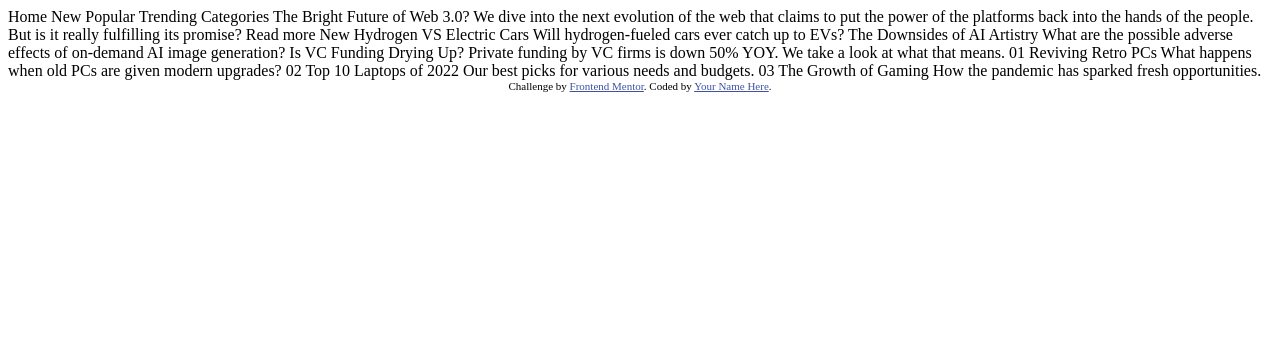
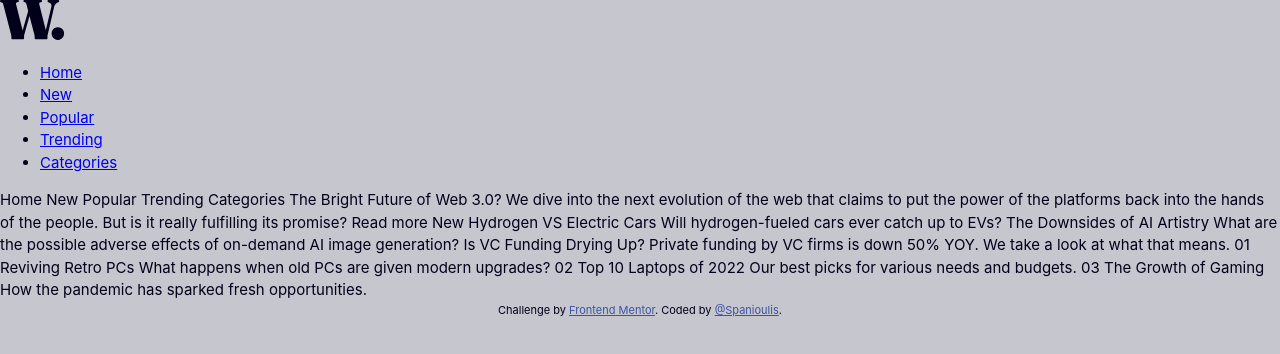
Before and after one commit to Spanioulis/news-homepage, a plain HTML site: page index.html in a window 1280 px wide. Drawn offline with Linux system fonts and the light colour scheme.

Commit message:
Add and deploy CSS reset

```diff
--- /dev/null
+++ b/assets/styles/styles.css
@@ -0,0 +1,66 @@
+:root {
+  /* Colors */
+  --soft-orange: hsl(35, 77%, 62%);
+  --soft-red: hsl(5, 85%, 63%);
+  --off-white: hsl(36, 100%, 99%);
+  --grayish-blue: hsl(233, 8%, 79%);
+  --dark-grayish-blue: hsl(236, 13%, 42%);
+  --very-dark-blue: hsl(240, 100%, 5%);
+  --clr-attributes: hsl(228, 45%, 44%);
+}
+
+*::after,
+*::before {
+  box-sizing: border-box;
+  margin: 0;
+  padding: 0;
+}
+
+body {
+  background-color: var(--grayish-blue);
+  color: var(--very-dark-blue);
+  font-family: Inter, sans-serif;
+  font-size: 15px;
+  line-height: 1.5;
+  margin: 0 auto;
+  min-height: 100dvh;
+  min-height: 100vh;
+  width: min(100%, 1440px);
+
+  -webkit-font-smoothing: antialiased;
+  -moz-osx-font-smoothing: grayscale;
+
+}
+
+h1,
+h2,
+h3,
+h4,
+h5,
+h6 {
+  text-wrap: balance;
+}
+
+p,
+li {
+  max-width: 75ch;
+  text-wrap: pretty;
+}
+
+header,
+footer,
+main,
+article,
+section {
+  container-type: inline-size;
+}
+
+/* Attributes */
+.attribution {
+  font-size: 11px;
+  text-align: center;
+
+  >a {
+    color: var(--clr-attributes)
+  }
+}
--- a/index.html
+++ b/index.html
@@ -1,20 +1,34 @@
 <!DOCTYPE html>
 <html lang="en">
+
 <head>
   <meta charset="UTF-8">
-  <meta name="viewport" content="width=device-width, initial-scale=1.0"> <!-- displays site properly based on user's device -->
+  <meta name="viewport" content="width=device-width, initial-scale=1.0">
+  <!-- displays site properly based on user's device -->
 
   <link rel="icon" type="image/png" sizes="32x32" href="./assets/images/favicon-32x32.png">
+  <link rel="stylesheet" href="../assets/styles/styles.css">
+  <title>Frontend Mentor | @Spanioulis | News homepage</title>
+</head>
 
-  <title>Frontend Mentor | News homepage</title>
+<body>
+  <header>
 
-  <!-- Feel free to remove these styles or customise in your own stylesheet 👍 -->
-  <style>
-    .attribution { font-size: 11px; text-align: center; }
-    .attribution a { color: hsl(228, 45%, 44%); }
-  </style>
-</head>
-<body>
+    <a href="/">
+      <img src="./assets/images/logo.svg" alt="Logo">
+    </a>
+
+    <nav>
+      <ul>
+        <li><a href="#">Home</a></li>
+        <li><a href="#">New</a></li>
+        <li><a href="#">Popular</a></li>
+        <li><a href="#">Trending</a></li>
+        <li><a href="#">Categories</a></li>
+      </ul>
+    </nav>
+  </header>
+
 
   Home
   New
@@ -24,7 +38,8 @@
 
   The Bright Future of Web 3.0?
 
-  We dive into the next evolution of the web that claims to put the power of the platforms back into the hands of the people.
+  We dive into the next evolution of the web that claims to put the power of the platforms back into the hands of the
+  people.
   But is it really fulfilling its promise?
 
   Read more
@@ -54,7 +69,8 @@
 
   <div class="attribution">
     Challenge by <a href="https://www.frontendmentor.io?ref=challenge" target="_blank">Frontend Mentor</a>.
-    Coded by <a href="#">Your Name Here</a>.
+    Coded by <a href="https://spanioulis.dev">@Spanioulis</a>.
   </div>
 </body>
+
 </html>
```
